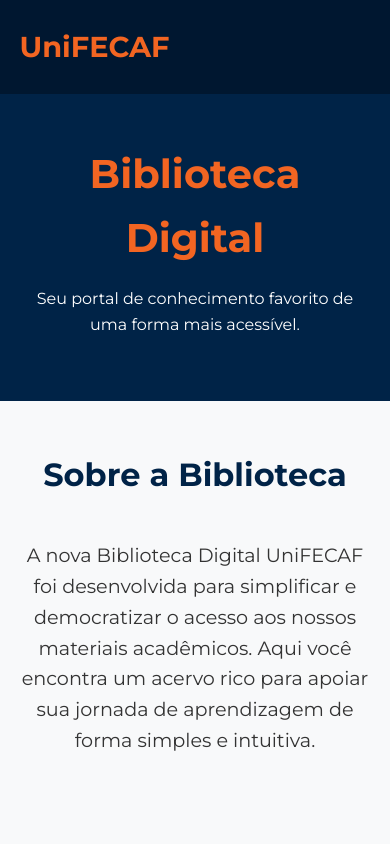
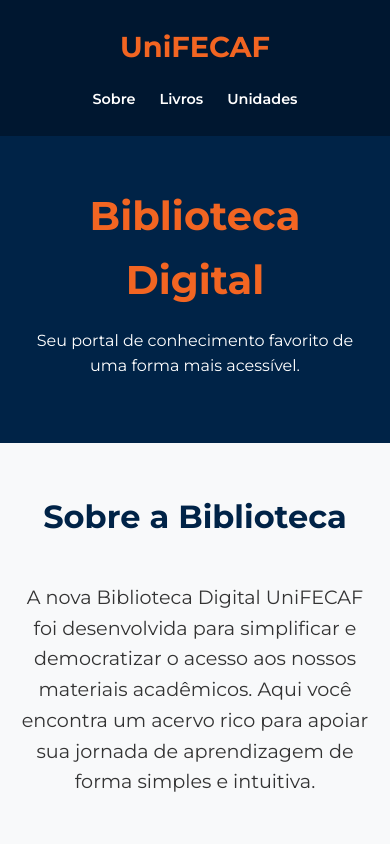
Before and after one commit to Janvitin/Trabalho-Biblioteca-Virtual-Unifecaf, a plain HTML site: page index.html in a window 390 px wide. Shown: the top 844 px of the page. Drawn offline with Linux system fonts and the light colour scheme.

Commit message:
Atualizações na responsividade para smartphone

```diff
--- a/css/style.css
+++ b/css/style.css
@@ -1,4 +1,3 @@
-
 :root {
   --cor-primaria: #002347;
   --cor-secundaria: #f26522;
@@ -19,7 +18,6 @@
   color: var(--cor-texto);
   line-height: 1.6;
 }
-
 
 .hero {
   background-color: var(--cor-primaria);
@@ -70,7 +68,6 @@
   margin-bottom: 1rem;
 }
 
-
 section {
   padding: 4rem 5%;
   max-width: 1200px;
@@ -90,7 +87,6 @@
   margin: 0 auto;
 }
 
-
 .grid-livros {
   display: grid;
   grid-template-columns: repeat(auto-fit, minmax(250px, 1fr));
@@ -102,7 +98,6 @@
   grid-template-columns: repeat(auto-fit, minmax(300px, 1fr));
   gap: 2rem;
 }
-
 
 .card-livro,
 .card-unidade {
@@ -145,7 +140,6 @@
   font-size: 1.5rem;
 }
 
-
 footer {
   background-color: var(--cor-primaria);
   color: var(--cor-branca);
@@ -154,10 +148,20 @@
   margin-top: 3rem;
 }
 
-
 @media (max-width: 768px) {
+  .navbar {
+    flex-direction: column;
+    gap: 1rem;
+    padding: 1.5rem 2%;
+  }
   .nav-links {
-    display: none;
+    display: flex;
+    flex-wrap: wrap;
+    justify-content: center;
+    gap: 1.5rem;
+  }
+  .nav-links a {
+    font-size: 0.9rem;
   }
   .hero-content h1 {
     font-size: 2.5rem;
@@ -174,7 +178,7 @@
   background-color: #ffffff;
   border-radius: 8px;
   padding: 16px;
-  box-shadow: 0 4px 8px rgba(0,0,0,0.1);
+  box-shadow: 0 4px 8px rgba(0, 0, 0, 0.1);
   text-align: center;
 }
 
@@ -191,16 +195,14 @@
   font-size: 1.1rem;
 }
 
-
 .cartao-unidade {
   background-color: #f05a28;
   border-radius: 8px;
   overflow: hidden;
-  box-shadow: 0 4px 8px rgba(0,0,0,0.1);
+  box-shadow: 0 4px 8px rgba(0, 0, 0, 0.1);
   text-align: center;
   color: #ffffff;
 }
-
 
 .cartao-unidade img {
   width: 100%;
@@ -208,7 +210,6 @@
   object-fit: cover;
   display: block;
 }
-
 
 .info-unidade {
   padding: 20px;
```
